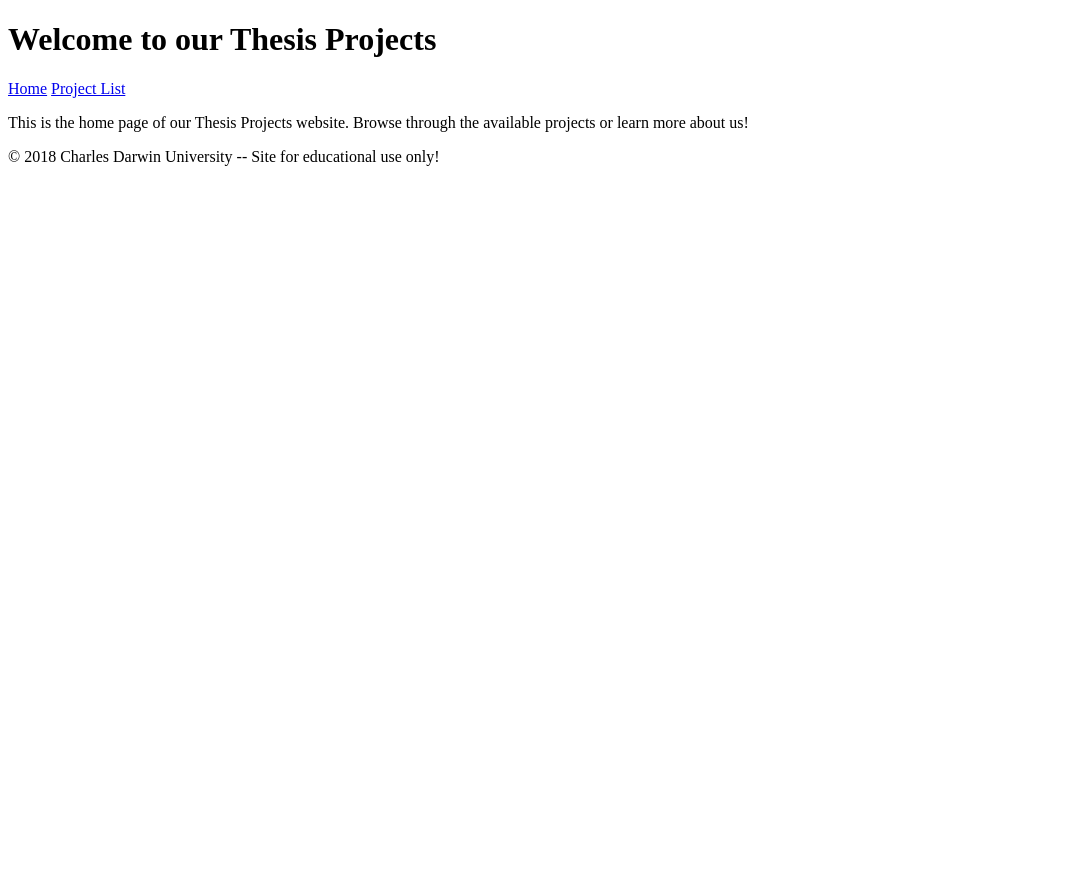
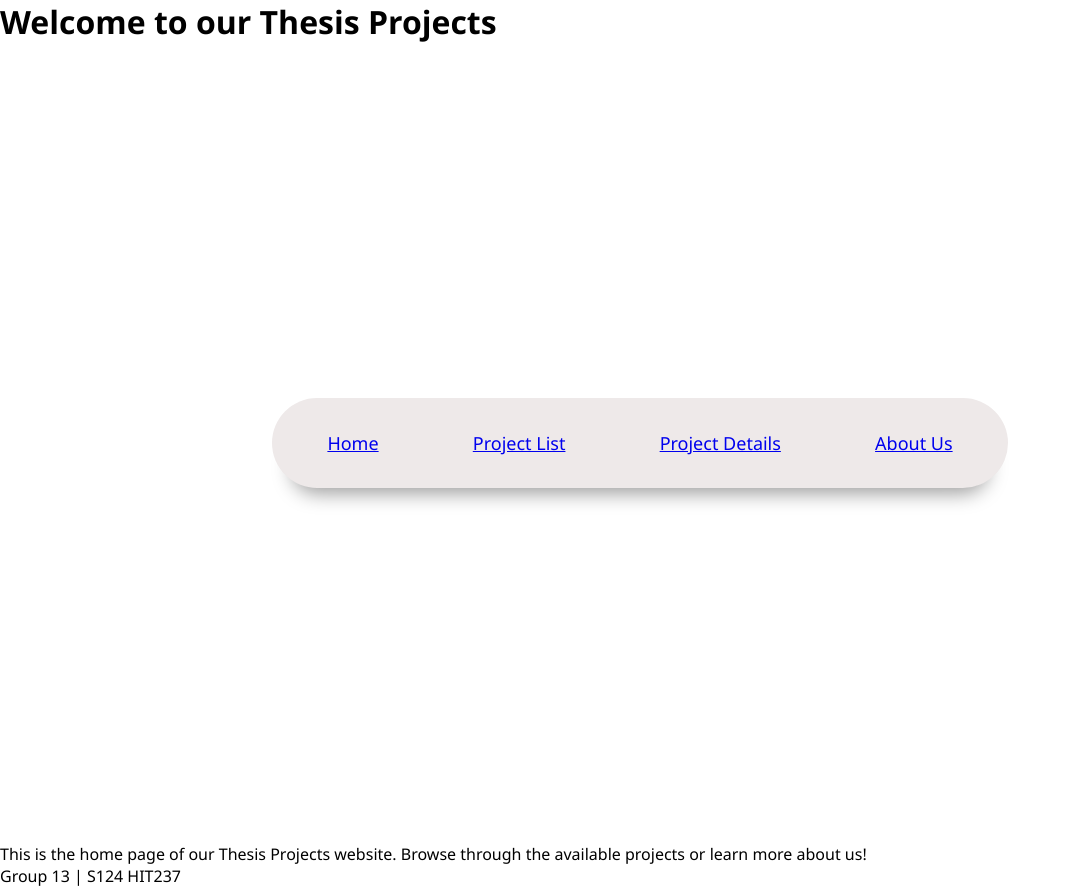
Before and after one commit to athul-mathews/HIT237-Static_Website, a Django app: page / in a window 1280 px wide. Shown: the whole page, without its empty margins (0-1071 px from the left). Before the commit the page ends 166 px from the top, so only its background shows below. Run offline with Django 5.2, Linux system fonts and the light colour scheme.

Commit message:
Added my uncompleted about us page and added uncompleted css file for the base html

```diff
--- /dev/null
+++ b/as2_proj/as2_proj/as2_app/static/as2_app/css/style.css
@@ -0,0 +1,65 @@
+
+
+*{
+    margin: 0;
+    padding: 0;
+    box-sizing: border-box;
+    font-family: 'Segoe UI';
+}
+
+.container{
+    background: #fff;
+    width: 100%;
+    height: 100vh;
+    display: flex;
+    align-items: center;
+    justify-content:center;
+
+}
+
+.container nav{
+    background: #eee9e9;
+    border-radius: 50px;
+    padding: 10px;
+    box-shadow: 0 25px 20px -20px rgba(0, 0, 0, 0.4);
+}
+
+.container nav ul li{
+    list-style: none;
+    display: inline-grid;
+    padding: 13px 35px;
+    margin: 10px;
+    font-size: 18px;
+    font-weight: 500;
+    color: #292828;
+    cursor: pointer;
+    position: relative;
+    z-index: 2;
+    transition: color 0.3s;
+}
+
+.container nav ul li a ::after{
+    content: '';
+    background: #000000;
+    width :100%;
+    height: 100%;
+    border-radius: 30px;
+    position: absolute;
+    top: 100%;
+    left: 50;
+    transform: translate(-50%, -50%);
+    z-index: -1;
+    opacity: 0;
+}
+
+
+.container nav ul li:hover{
+    color: #fff;
+}
+
+
+
+.container nav ul li:hover::after{
+    top : 50%;
+    opacity: 1;
+}
--- a/as2_proj/as2_proj/as2_app/templates/as2_app/site_base.html
+++ b/as2_proj/as2_proj/as2_app/templates/as2_app/site_base.html
@@ -3,23 +3,33 @@
 <head>
   <meta charset="UTF-8">
   <meta name="viewport" content="width=device-width, initial-scale=1.0">
+  {% load static %}
+  <link href="{% static 'as2_app/css/style.css' %}"  rel="stylesheet" >
+
   <title>
-    {% block page_title %}Widgets '4' Life{% endblock %}
+    {% block page_title %}Group 13 | HIT237{% endblock %}
   </title>
+
 </head>
 <body>
   <div>
-    {% block page_heading %}<h1>ERROR: No Heading Supplied</h1>{% endblock %}
-    <div>
+    {% block page_heading %}<h1></h1>{% endblock %}
+
+    <div class="container">
       <nav>
-        <a href="{% url 'home' %}">Home</a>
-        <a href="{% url 'project' %}">Project List</a>
-
+        <ul>
+            <li> <a href="{% url 'home' %}">Home </a> </li>
+            <li> <a href="{% url 'project' %}">Project List</a> </li>
+            <li> <a href="{% url 'project_details' %}">Project Details</a> </li>
+            <li> <a href="{% url 'about' %}">About Us</a></li>
+        </ul>
       </nav>
     </div>
+
+
     {% block main_body %}{% endblock %}
     <footer>
-      <p>© 2018 Charles Darwin University  --  Site for educational use only!</p>
+      <p>Group 13 | S124 HIT237</p>
     </footer>
   </div>
 </body>
--- a/as2_proj/as2_proj/as2_app/views.py
+++ b/as2_proj/as2_proj/as2_app/views.py
@@ -5,3 +5,9 @@ def home(request):
     return render(request, 'as2_app/home.html')
 def projectlist(request):
     return render(request, 'as2_app/projectlist.html')
+
+def about(request):
+    return render(request, 'as2_app/about.html')
+
+def project_details(request):
+    pass
--- a/as2_proj/as2_proj/as2_proj/urls.py
+++ b/as2_proj/as2_proj/as2_proj/urls.py
@@ -22,6 +22,8 @@ urlpatterns = [
     path('admin/', admin.site.urls),
     path ('', views.home, name='home'),
     path('projects/', views.projectlist, name='project'),
+    path('aboutus/', views.about, name='about'),
+    path('projectdetails/', views.project_details, name='project_details'),
 
 
 ]
```
Also changed, not shown: as2_proj/as2_proj/as2_app/templates/as2_app/about.html (added, +90 -0 lines).
